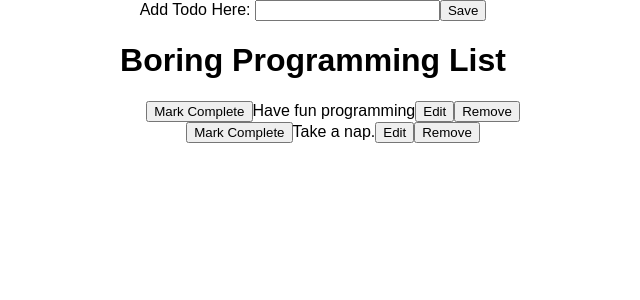
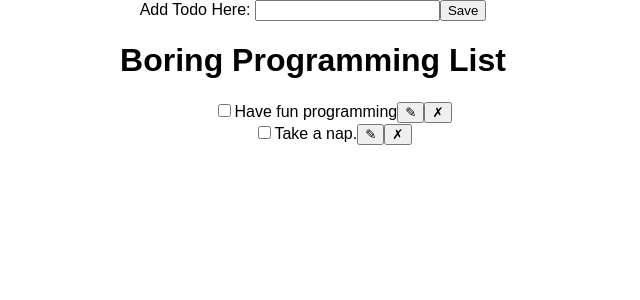
Before and after one commit to toChaim/react_todo, a React (Create React App) app: page / in a window 1280 px wide. Shown: the top 300 px of the page, without its empty margins (327-967 px from the left). Built offline with nearby package versions, Linux system fonts and the light colour scheme.

Commit message:
improove todo

```diff
--- a/src/Todo.js
+++ b/src/Todo.js
@@ -7,12 +7,10 @@ class Todo extends Component {
 				id={this.props.id}
 				className={`Todo ${this.props.complete ? " complete" : ""}`}
 			>
-				<button onClick={this.props.handleComplete}>
-					{this.props.complete ? "Mark Incomplete" : "Mark Complete"}
-				</button>
+				<input type="checkbox" onClick={this.props.handleComplete} value={this.props.complete}/>
 				{this.props.name}
-				<button onClick={this.props.handleEdit}>Edit</button>
-				<button onClick={this.props.handleDelete}>Remove</button>
+				<button onClick={this.props.handleEdit}>✎</button>
+				<button onClick={this.props.handleDelete}>✗</button>
 			</li>
 		);
 	}
```
